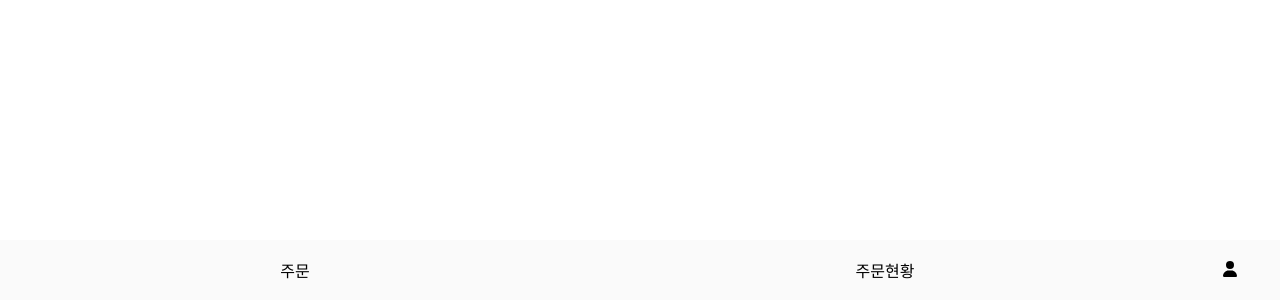
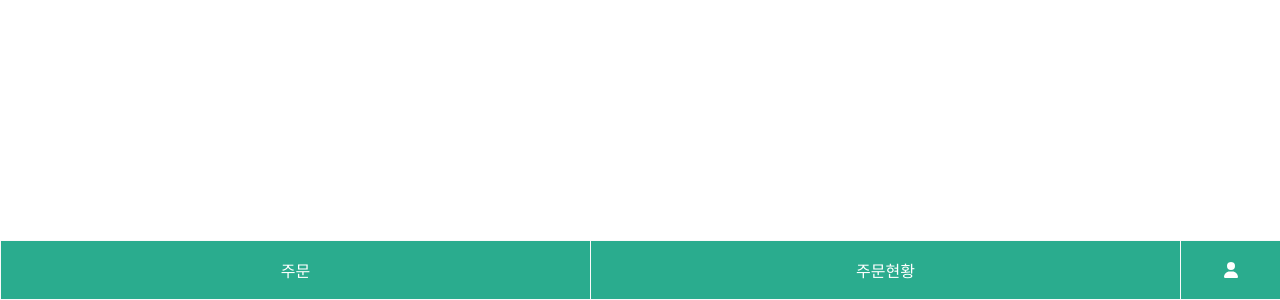
Before and after one commit to banhyungil/Cheonil-Restaurant, a Vue app: page /order in a window 1280 px wide. Shown: the part 500-800 px from the top of the page. Built offline with nearby package versions, Linux system fonts and the light colour scheme.

Commit message:
feat: bottombar 중간 저장

```diff
--- a/src/assets/base.css
+++ b/src/assets/base.css
@@ -1,6 +1,11 @@
+* {
+  box-sizing: border-box;
+}
+
 body {
   margin: 0
 }
+
 a {
   color: unset;
   text-decoration: none;
--- a/src/components/BottomBar.vue
+++ b/src/components/BottomBar.vue
@@ -2,11 +2,11 @@
 
 <template>
   <section class="btt-bar">
-    <RouterLink class="link" to="/order">주문</RouterLink>
-    <RouterLink class="link" to="/orderstate">주문현황</RouterLink>
-    <RouterLink class="link" to="/orderstate"
-      ><font-awesome-icon :icon="['fas', 'user']"
-    /></RouterLink>
+    <RouterLink class="item" to="/order">주문</RouterLink>
+    <RouterLink class="item" to="/orderstate">주문현황</RouterLink>
+    <RouterLink class="item" to="/admin" v-tooltip.top="'관리자 화면'">
+      <font-awesome-icon :icon="['fas', 'user']" />
+    </RouterLink>
   </section>
 </template>
 
@@ -17,9 +17,17 @@
   align-items: center;
   justify-items: center;
   width: 100vw;
-  background-color: #fafafa;
+  background-color: #2aac8e;
 
-  .link {
+  .item {
+    display: flex;
+    align-items: center;
+    justify-content: center;
+    width: 100%;
+    height: 100%;
+    color: #fff;
+    border: 1px solid #fafafa;
+    border-right: none;
   }
 }
 </style>
--- a/src/main.ts
+++ b/src/main.ts
@@ -13,6 +13,7 @@ import { FontAwesomeIcon } from '@fortawesome/vue-fontawesome'
 /* import specific icons */
 import { fas } from '@fortawesome/free-solid-svg-icons'
 import FloatingVue from 'floating-vue'
+import 'floating-vue/dist/style.css'
 
 /* add icons to the library */
 library.add(fas)
--- a/src/views/OrderView.vue
+++ b/src/views/OrderView.vue
@@ -1,7 +1,12 @@
 <script setup lang="ts"></script>
 
 <template>
-  <div></div>
+  <div class="order-view">
+    <div></div>
+  </div>
 </template>
 
-<style scoped></style>
+<style lang="scss" scoped>
+.order-view {
+}
+</style>
```
